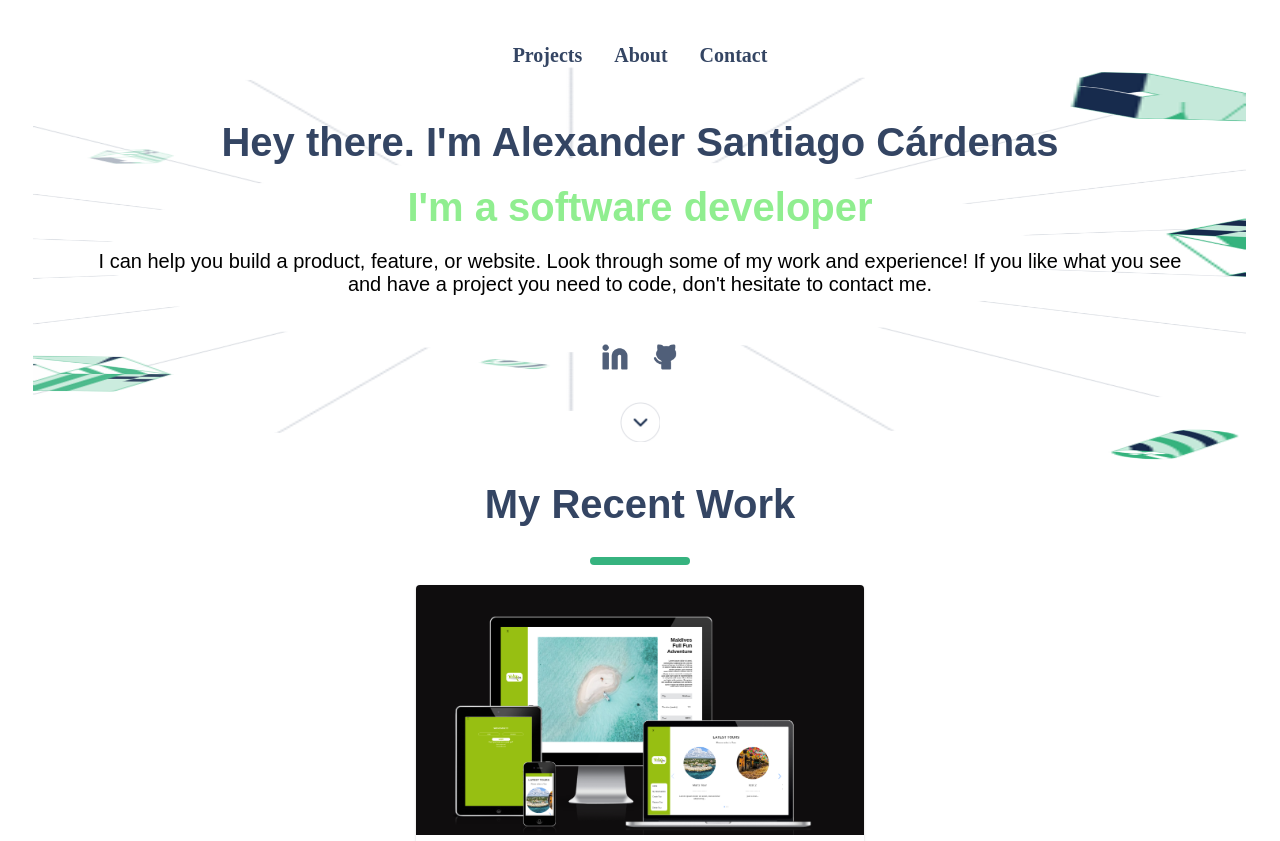
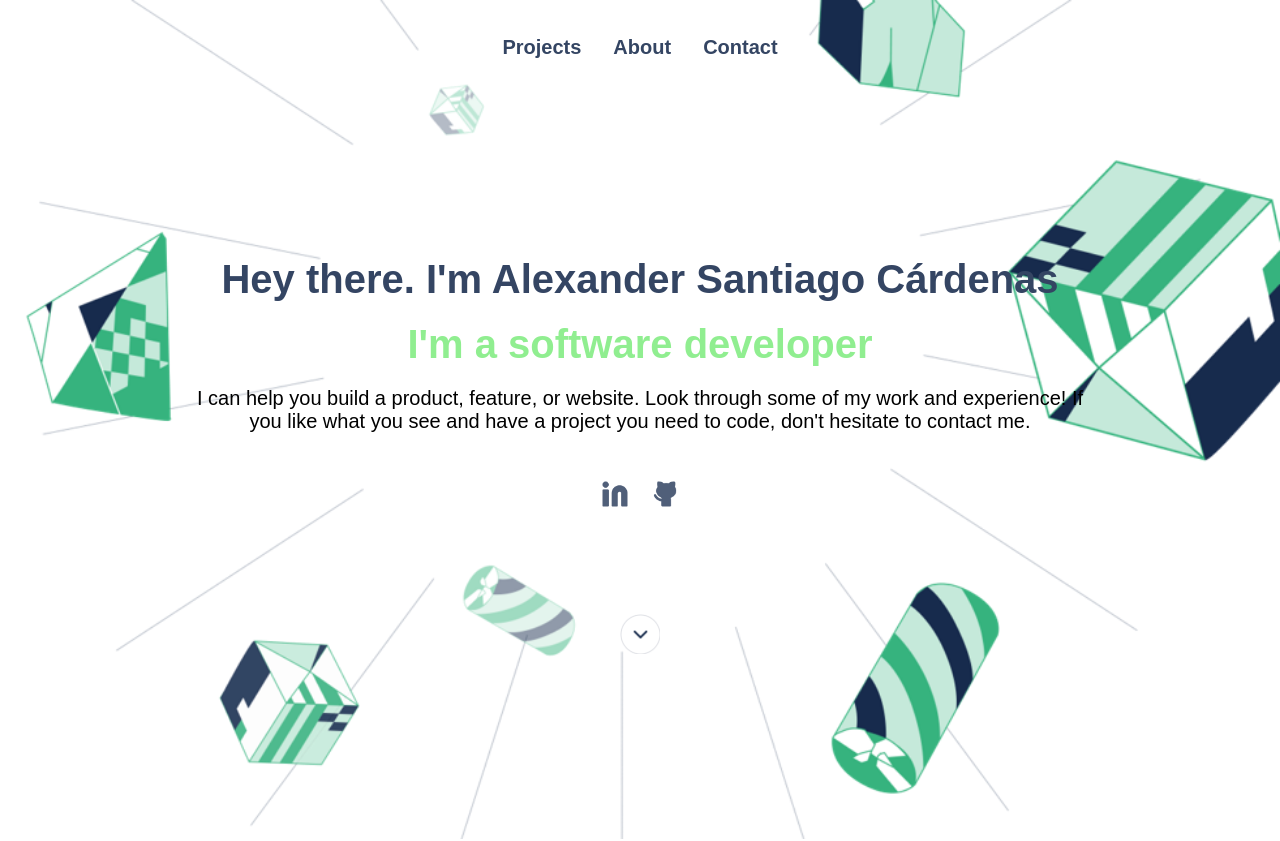
Before and after one commit to Santiago220991/Portfolio_React, a React (Vite) app: page / in a window 1280 px wide. Shown: the top 841 px of the page. Built offline with nearby package versions, Linux system fonts and the light colour scheme.

Commit message:
Add styling to Header section for desktop

```diff
--- a/src/components/Icon.tsx
+++ b/src/components/Icon.tsx
@@ -1,7 +1,7 @@
 import React from "react";
 import styled from "styled-components";
 
-const IconWrapper = styled.img<{ $width: number; $height: number }>`
+const IconWrapper = styled.img<{ $width: number; $height: number; $isMobile?: boolean }>`
   width: ${({ $width }) => `${$width}px`};
   height: ${({ $height }) => `${$height}px`};
 `;
--- a/src/components/Introduction.tsx
+++ b/src/components/Introduction.tsx
@@ -2,20 +2,24 @@ import React from "react";
 import styled from "styled-components";
 import MediaIcons from "./MediaIcons";
 import Icon from "./Icon";
-import DownArrow from '../../src/assets/down_arrow_img.png'
-import {BLUE, LIGHTGREEN} from '../constants/colors'
+import DownArrow from "../../src/assets/down_arrow_img.png";
+import { BLUE, LIGHTGREEN } from "../constants/colors";
+import useIsMobile from "../hooks/mobile";
 
-const IntroductionContainer = styled.section`
-
+const IntroductionContainer = styled.section<{ $isMobile?: boolean }>`
   font-family: Arial, Helvetica, sans-serif;
   display: flex;
   flex-direction: column;
   align-items: center;
-  background-image: url("../../src/assets/header_img.png");
+  background-image: ${({ $isMobile }) =>
+    $isMobile ? `url("../../src/assets/header_img.png")` : "none"};
   background-repeat: no-repeat;
-  background-size: 100% 100%;
-  padding-bottom: 20px;
-  padding-top: 20px;
+  background-size: 100%;
+  padding-bottom: ${({ $isMobile }) => ($isMobile ? "20px" : "60px")};
+  padding-top: ${({ $isMobile }) => ($isMobile ? "20px" : "165px")};
+  img{
+    margin-bottom: ${({ $isMobile }) => ($isMobile ? "0px" : "75px")};
+  }
 `;
 
 const Title = styled.h1`
@@ -35,16 +39,18 @@ const Subtitle = styled.h2`
   margin-bottom: 0;
 `;
 
-const Paragraph = styled.p`
+const Paragraph = styled.p<{ $isMobile?: boolean }>`
   text-align: center;
   font-weight: 400;
   font-size: 20px;
-  width: 90%;
+  width: ${({ $isMobile }) => ($isMobile ? "90%" : "70%")};
 `;
 
 const Introduction = () => {
+  const { isMobile } = useIsMobile();
+
   return (
-    <IntroductionContainer>
+    <IntroductionContainer $isMobile={isMobile}>
       <Title>Hey there. I&apos;m Alexander Santiago Cárdenas</Title>
       <Subtitle>I&apos;m a software developer</Subtitle>
       <Paragraph>
@@ -53,7 +59,7 @@ const Introduction = () => {
         you need to code, don&apos;t hesitate to contact me.
       </Paragraph>
       <MediaIcons />
-      <Icon src={DownArrow} width={40} height={40} />
+      <Icon src={DownArrow} width={40} height={40}  />
     </IntroductionContainer>
   );
 };
--- /dev/null
+++ b/src/components/MainContainer.tsx
@@ -0,0 +1,17 @@
+import React from "react";
+import styled from "styled-components";
+import useIsMobile from "../hooks/mobile";
+
+const Container = styled.div<{ $isMobile?: boolean }>`
+  box-sizing: border-box;
+  width: 100%;
+  padding-left: ${({ $isMobile }) => ($isMobile ? "2%" : "none")};
+  padding-right: ${({ $isMobile }) => ($isMobile ? "2%" : "none")};
+`;
+
+const MainContainer = ({ children }: { children: React.ReactNode }) => {
+  const { isMobile } = useIsMobile();
+  return <Container $isMobile={isMobile}>{children}</Container>;
+};
+
+export default MainContainer;
--- /dev/null
+++ b/src/components/MainSection.tsx
@@ -0,0 +1,20 @@
+import React from "react";
+import styled from "styled-components";
+import useIsMobile from "../hooks/mobile";
+
+const MainSectionContainer = styled.div<{ $isMobile?: boolean }>`
+  background-image: ${({ $isMobile }) =>
+    $isMobile ? "none" : `url("../../src/assets/header_desktop_img.png")`};
+  background-repeat: no-repeat;
+  background-size: 100%;
+  padding-bottom: ${({ $isMobile }) => ($isMobile ? "0px" : "50px")};
+`;
+
+const MainSection = ({ children }: { children: React.ReactNode }) => {
+  const { isMobile } = useIsMobile();
+  return (
+    <MainSectionContainer $isMobile={isMobile}>{children}</MainSectionContainer>
+  );
+};
+
+export default MainSection;
--- a/src/components/Skills.tsx
+++ b/src/components/Skills.tsx
@@ -2,6 +2,7 @@ import React from "react";
 import SkillCard from "./SkillCard";
 import styled from "styled-components";
 import useSkillsContext from "../hooks/skills";
+
 
 const SkillsContainer = styled.section`
   font-family: Arial, Helvetica, sans-serif;
--- a/src/components/header.tsx
+++ b/src/components/header.tsx
@@ -3,14 +3,16 @@ import styled from "styled-components";
 import menuImage from "../../src/assets/menu_img.png";
 import quitImage from "../../src/assets/quit_img.png";
 import Icon from "./Icon";
-import {BLUE} from "../constants/colors"
+import { BLUE } from "../constants/colors";
+import useIsMobile from "../hooks/mobile";
 
 const HeaderContainer = styled.header<{ $isMobile?: boolean }>`
   display: flex;
-  justify-content: ${({$isMobile}) => ($isMobile ? "space-between" : "center")};
-  padding-top: ${({$isMobile}) => ($isMobile ? "0px" : "36px")};
+  justify-content: ${({ $isMobile }) =>
+    $isMobile ? "space-between" : "center"};
+  padding-top: ${({ $isMobile }) => ($isMobile ? "0px" : "36px")};
   align-items: center;
-  font-family: Arial Helvetica sans-serif;
+  font-family: Arial, Helvetica, sans-serif;
 `;
 
 const MenuOption = styled.a`
@@ -38,9 +40,9 @@ const DropMenu = styled.div`
 
 const MenuContainer = styled.div<{ $isOpen?: boolean }>`
   display: flex;
-  flex-direction: ${({$isOpen}) => ($isOpen ? "column" : "row")};
-  column-gap: ${({$isOpen}) => ($isOpen ? "0px" : "32px")};
-  row-gap: ${({$isOpen}) => ($isOpen ? "15px" : "0px")};
+  flex-direction: ${({ $isOpen }) => ($isOpen ? "column" : "row")};
+  column-gap: ${({ $isOpen }) => ($isOpen ? "0px" : "32px")};
+  row-gap: ${({ $isOpen }) => ($isOpen ? "15px" : "0px")};
 `;
 
 const Menu = ({ isOpen }: { isOpen?: boolean }) => {
@@ -54,7 +56,7 @@ const Menu = ({ isOpen }: { isOpen?: boolean }) => {
 };
 
 const Header = () => {
-  const [isMobile, setIsMobile] = useState<boolean>(false);
+  const { isMobile, setIsMobile } = useIsMobile();
   const [isOpen, setIsOpen] = useState<boolean>(false);
 
   useEffect(() => {
@@ -67,7 +69,7 @@ const Header = () => {
   }, [innerWidth]);
 
   return (
-    <HeaderContainer $isMobile={isMobile} >
+    <HeaderContainer $isMobile={isMobile}>
       {isMobile ? (
         <>
           <MenuOption>Welcome</MenuOption>
@@ -76,7 +78,7 @@ const Header = () => {
           </MenuButton>
           {isOpen && (
             <DropMenu>
-              <MenuButton onClick={()=>setIsOpen(false)}>
+              <MenuButton onClick={() => setIsOpen(false)}>
                 <Icon src={quitImage} width={50} height={50} />
               </MenuButton>
               <Menu isOpen={isOpen} />
--- /dev/null
+++ b/src/main.css
@@ -0,0 +1,3 @@
+body {
+  margin: 0;
+}
--- a/src/main.tsx
+++ b/src/main.tsx
@@ -1,8 +1,8 @@
 import React from "react";
 import { StrictMode } from "react";
 import { createRoot } from "react-dom/client";
+import "./main.css";
 import Header from "./components/Header.tsx";
-import styled from "styled-components";
 import Introduction from "./components/Introduction.tsx";
 import Projects from "./components/Projects.tsx";
 import { ProjectsProvider } from "./contexts/projects_context.tsx";
@@ -11,19 +11,16 @@ import Skills from "./components/Skills.tsx";
 import { SkillsProvider } from "./contexts/skills_context.tsx";
 import Footer from "./components/Footer.tsx";
 import Contact from "./components/Contact.tsx";
-
-const MainContainer = styled.div`
-  box-sizing: border-box;
-  width: 100%;
-  padding-left: 2%;
-  padding-right: 2%;
-`;
+import MainSection from "./components/MainSection.tsx";
+import MainContainer from "./components/MainContainer.tsx";
 
 createRoot(document.getElementById("root")!).render(
   <StrictMode>
     <MainContainer>
-      <Header />
-      <Introduction />
+      <MainSection>
+        <Header />
+        <Introduction />
+      </MainSection>
       <ProjectsProvider>
         <Projects />
       </ProjectsProvider>
```
Also changed, not shown: src/assets/header_desktop_img.png (added).
